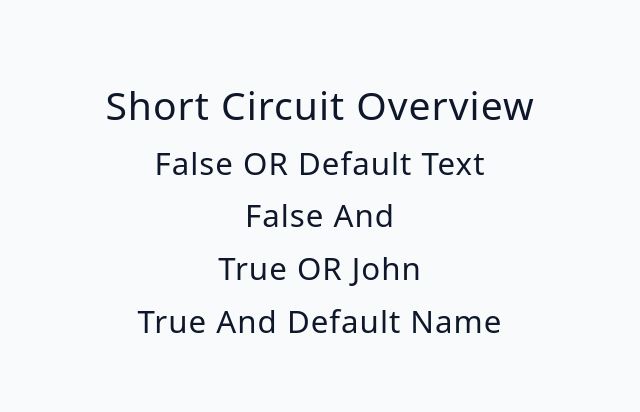
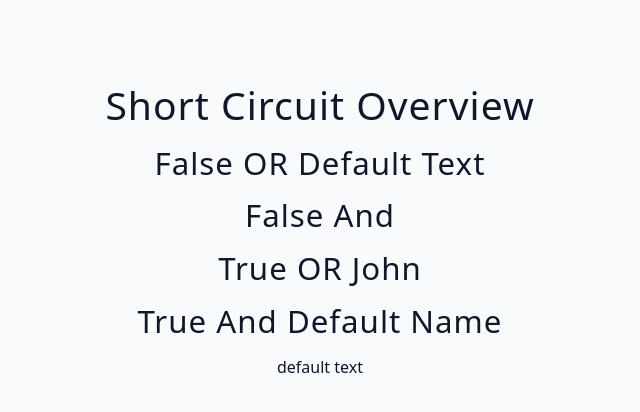
Before and after one commit to yorkyorkex/03-advanced-react, a React (Vite) app: page / in a window 1280 px wide. Shown: the top 412 px of the page, without its empty margins (320-960 px from the left). Built offline with nearby package versions, Linux system fonts and the light colour scheme.

Commit message:
Refactor ShortCircuitOverview component to define codeExample variable for improved readability

```diff
--- a/src/tutorial/03-conditional-rendering/starter/04-short-circuit-overview.jsx
+++ b/src/tutorial/03-conditional-rendering/starter/04-short-circuit-overview.jsx
@@ -3,7 +3,7 @@ import { useState } from 'react'
 const ShortCircuitOverview = () => {
   const [text, setText] = useState('')
   const [name, setName] = useState('john')
-
+  const codeExample = text || 'default text'
   return (
     <>
       <h2>short circuit overview</h2>
@@ -11,6 +11,7 @@ const ShortCircuitOverview = () => {
       <h3>False And {text && 'default text'}</h3>
       <h3>True OR {name || 'default name'}</h3>
       <h3>True And {name && 'default name'}</h3>
+      {codeExample}
     </>
   )
 }
```
